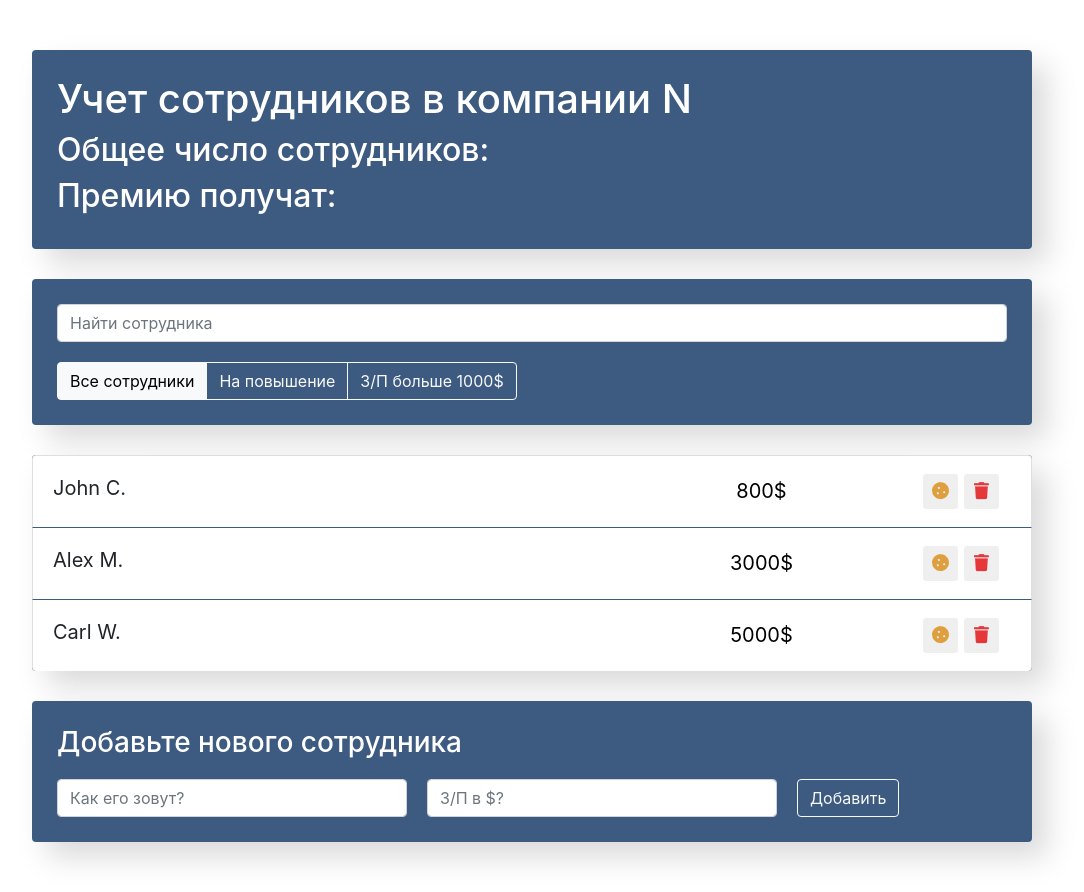
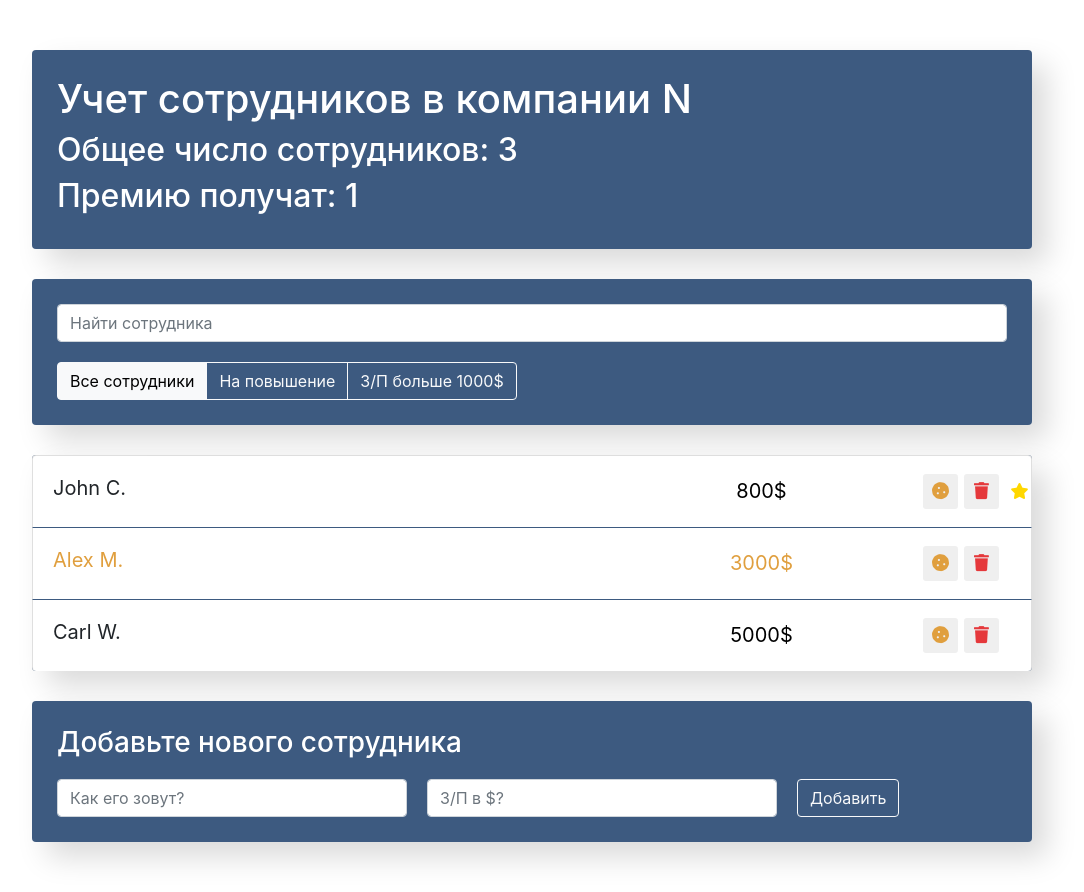
Before and after one commit to reistorm/EmployeesApp, a React (Create React App) app: page / in a window 1280 px wide. Shown: the whole page, without its empty margins (108-1192 px from the left). Built offline with nearby package versions, Linux system fonts and the light colour scheme.

Commit message:
state lifting

```diff
--- a/src/components/app-info/app-info.js
+++ b/src/components/app-info/app-info.js
@@ -1,11 +1,11 @@
 import "./app-info.css";
 
-const AppInfo = () => {
+const AppInfo = ({ increased, employees }) => {
     return (
         <div className="app-info">
             <h1>Учет сотрудников в компании N</h1>
-            <h2>Общее число сотрудников:</h2>
-            <h2>Премию получат:</h2>
+            <h2>Общее число сотрудников: {employees}</h2>
+            <h2>Премию получат: {increased}</h2>
         </div>
     )
 }
--- a/src/components/app/app.js
+++ b/src/components/app/app.js
@@ -12,9 +12,9 @@ class App extends Component {
     super(props);
     this.state = {
       data: [
-        { name: 'John C.', salary: 800, increase: false, id: 1 },
-        { name: 'Alex M.', salary: 3000, increase: true, id: 2 },
-        { name: 'Carl W.', salary: 5000, increase: false, id: 3 },
+        { name: 'John C.', salary: 800, increase: false, rise: true, id: 1 },
+        { name: 'Alex M.', salary: 3000, increase: true, rise: false, id: 2 },
+        { name: 'Carl W.', salary: 5000, increase: false, rise: false, id: 3 },
       ]
     }
     this.maxId = 4;
@@ -25,7 +25,7 @@ class App extends Component {
       name,
       salary,
       increase: false,
-      like: false,
+      rise: false,
       id: this.maxId++
     }
     this.setState(({ data }) => {
@@ -49,10 +49,33 @@ class App extends Component {
     })
   }
 
+  onToggleProp = (id, prop) => {
+    // this.setState(({ data }) => {
+    //   const index = data.findIndex(elem => elem.id === id)
+    //   const old = data[index]
+    //   const newItem = { ...old, increase: !old.increase };
+    //   const newArr = [...data.slice(0, index), newItem, ...data.slice(index + 1)]
+    //   return {
+    //     data: newArr
+    //   }
+    // })
+
+    this.setState(({ data }) => ({
+      data: data.map(item => {
+        if (item.id === id) {
+          return { ...item, [prop]: !item[prop] }
+        }
+        return item;
+      })
+    }))
+  }
+
   render() {
+    const employees = this.state.data.length;
+    const increased = this.state.data.filter(item => item.increase).length;
     return (
       <div className="app" >
-        <AppInfo />
+        <AppInfo employees={employees} increased={increased} />
 
         <div className="search-panel">
           <SearchPanel />
@@ -61,7 +84,8 @@ class App extends Component {
 
         <EmployeesList
           data={this.state.data}
-          onDelete={this.deleteItem} />
+          onDelete={this.deleteItem}
+          onToggleProp={this.onToggleProp} />
         <EmployeesAddForm onAdd={this.addItem} />
       </div>
     );
--- a/src/components/employees-list-item/employees-list-item.js
+++ b/src/components/employees-list-item/employees-list-item.js
@@ -1,47 +1,27 @@
-import { Component } from 'react';
 import './employees-list-item.css';
 
-class EmployeesListItem extends Component {
-    constructor(props) {
-        super(props);
-        this.state = {
-            increase: false,
-            like: false
-        }
-    }
+const EmployeesListItem = (props) => {
 
-    onIncrease = () => {
-        this.setState(({ increase }) => ({
-            increase: !increase
-        }))
-    }
 
-    onLike = () => {
-        this.setState(({ like }) => ({
-            like: !like
-        }))
-    }
-
-    render() {
-        const { name, salary, onDelete } = this.props;
-        const { increase, like } = this.state
+    const { name, salary, onDelete, onToggleProp, increase, rise } = props;
     let classNames = "list-group-item d-flex justify-content-between";
     if (increase) {
         classNames += ' increase';
     }
 
-        if (like) {
+    if (rise) {
         classNames += ' like'
     }
 
     return (
         <li className={classNames}>
-                <span className="list-group-item-label" onClick={this.onLike}>{name}</span>
+            <span className="list-group-item-label" onClick={onToggleProp} data-toggle="rise">{name}</span>
             <input type="text" className="list-group-item-input" defaultValue={salary + '$'} />
             <div className='d-flex justify-content-center align-items-center'>
                 <button type="button"
                     className="btn-cookie btn-sm "
-                        onClick={this.onIncrease}>
+                    onClick={onToggleProp}
+                    data-toggle="increase">
                     <i className="fas fa-cookie"></i>
                 </button>
 
@@ -54,7 +34,7 @@ class EmployeesListItem extends Component {
             </div>
         </li>
     )
-    }
+
 }
 
 export default EmployeesListItem;
--- a/src/components/employees-list/employees-list.js
+++ b/src/components/employees-list/employees-list.js
@@ -2,7 +2,7 @@ import EmployeesListItem from "../employees-list-item/employees-list-item";
 
 import './employees-list.css';
 
-const EmployeesList = ({ data, onDelete }) => {
+const EmployeesList = ({ data, onDelete, onToggleProp }) => {
 
     const elements = data.map(item => {
         const { id, ...itemProps } = item;
@@ -10,7 +10,8 @@ const EmployeesList = ({ data, onDelete }) => {
             <EmployeesListItem
                 key={id}
                 {...itemProps}
-                onDelete={() => onDelete(id)} />
+                onDelete={() => onDelete(id)}
+                onToggleProp={(e) => onToggleProp(id, e.currentTarget.getAttribute('data-toggle'))} />
         )
     })
 
```
Lines whose indentation alone changed are shown as unchanged.
